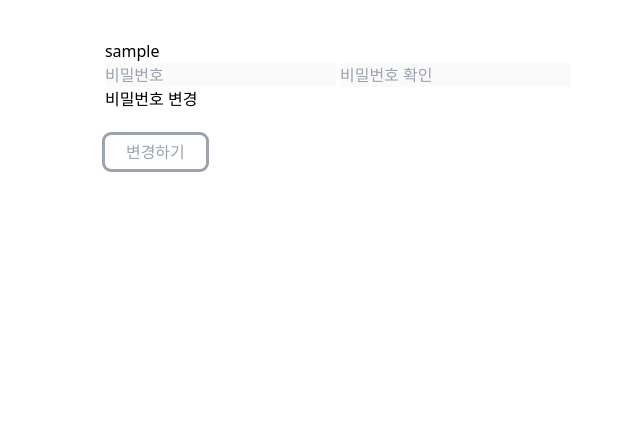
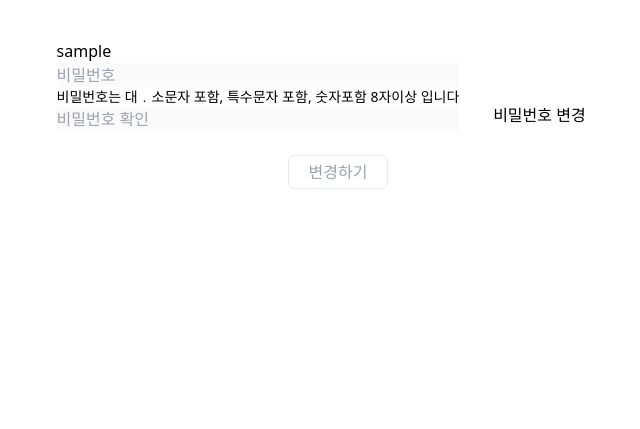
Before and after one commit to youkzo/bookin, a Django app: page /my-page/ in a window 1280 px wide. Shown: the part 297-726 px from the top of the page, without its empty margins (302-942 px from the left). Run offline with Django 4.2, Linux system fonts and the light colour scheme; the visitor is signed in with stand-in values (Sample User, id 1); some libraries are stand-ins or nearby versions; some web fonts are replaced.

Commit message:
update profile

```diff
--- a/templates/users/profile.html
+++ b/templates/users/profile.html
@@ -50,16 +50,23 @@
             </label>
         </form>
     </div>
-    <div>
+    <div class="flex flex-col justify-center items-center">
         <form action="{% url 'my-page' %}" method="post">
             {% csrf_token %}
             <input id="usernameInput" type="text" oninput="onUsernameChange(this)" name='username' placeholder='유저네임' value="{{ user.username }}"required>
-            <div>
-                <input type="password" id="password" name='password' pattern="^(?=.*?[A-Z])(?=.*?[a-z])(?=.*?[0-9])(?=.*?[#?!@$ %^&*-]).{8,}$" placeholder='비밀번호' disabled required>
-                <input type="password"  id="password2" name='password2' placeholder='비밀번호 확인' disabled required>
-                <div onclick="passwordCanChangeBtn(this)" class="cursor-pointer">비밀번호 변경</div>
+            <div class="flex">
+                <div class="flex flex-col">
+                    <input type="password" id="password" name='password' pattern="^(?=.*?[A-Z])(?=.*?[a-z])(?=.*?[0-9])(?=.*?[#?!@$ %^&*-]).{8,}$" placeholder='비밀번호' disabled required>
+                    <div class="text-sm">비밀번호는 대﹒소문자 포함, 특수문자 포함, 숫자포함 8자이상 입니다</div>
+                    <input type="password"  id="password2" name='password2' placeholder='비밀번호 확인' disabled required>
+                </div>
+                <div class="flex justify-center items-start w-40 mt-10">
+                    <div onclick="passwordCanChangeBtn(this)" class="cursor-pointer">비밀번호 변경</div>
+                </div>
             </div>
-            <button id="profileBtn" class="mt-6 bg-blue-900 border border-transparent rounded-md py-1 px-5 flex items-center justify-center text-base font-medium text-white focus:outline-none focus:ring-2 focus:ring-offset-2 focus:ring-blue-500 disabled:bg-white disabled:text-gray-400 disabled:outline" disabled>변경하기</button>
+            <div class="w-full flex justify-center items-center">
+                <button id="profileBtn" class="mt-6 bg-blue-900 border rounded-md py-1 px-5 flex items-center justify-center text-base font-medium text-white focus:outline-none focus:ring-2 focus:ring-offset-2 focus:ring-blue-500 disabled:bg-white disabled:text-gray-400 disabled:border" disabled>변경하기</button>
+            </div>
         </form>
     </div>
 </div>
```
